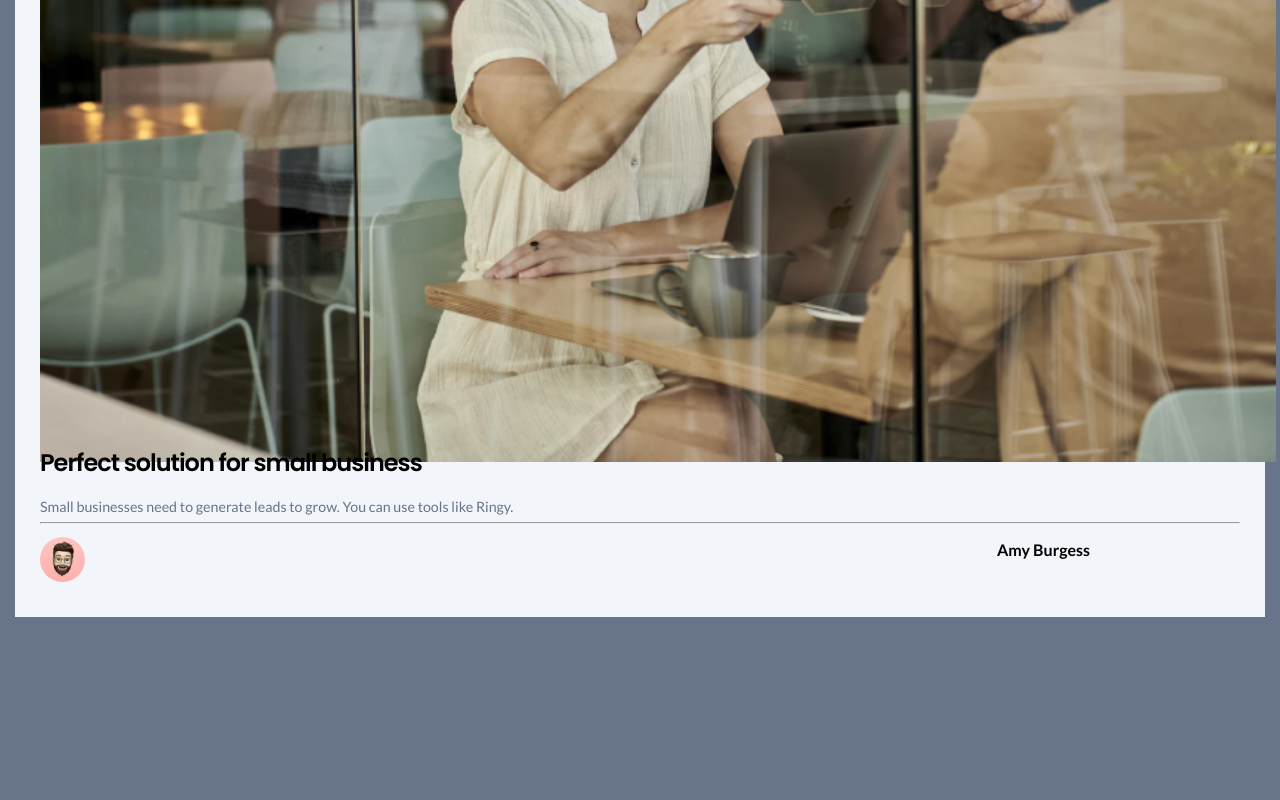
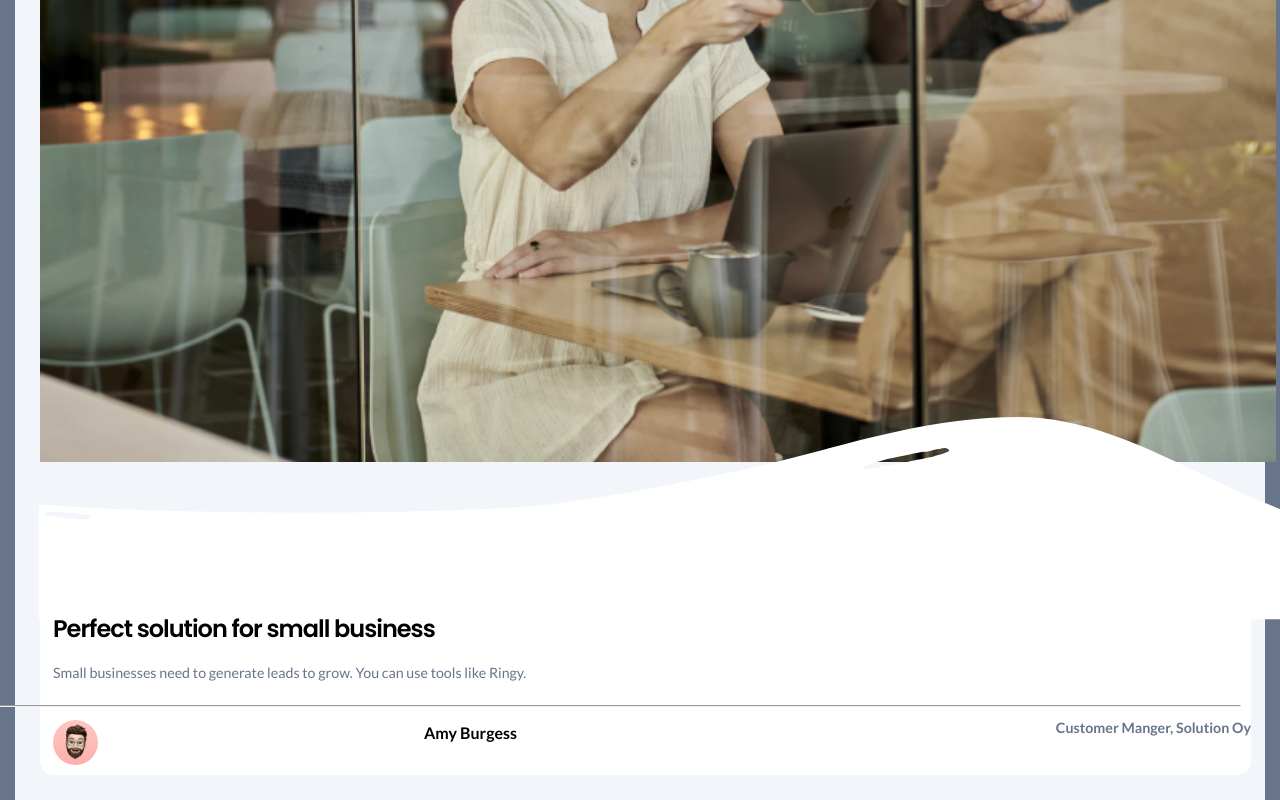
Before and after one commit to GuilhermeMenezesSilva/Business-Blog-Card, a plain HTML site: page index.html in a window 1280 px wide. Shown: the part 486-1286 px from the top of the page. Before the commit the page ends 1103 px from the top, so only its background shows below. Drawn offline with Linux system fonts and the light colour scheme.

Commit message:
estruturação finalizada

```diff
--- a/index.html
+++ b/index.html
@@ -12,6 +12,8 @@
 <body>
     <div id="container">
         <img src="img/hero-image-business-card.png" alt="imagem de negocios" id="imagem_principal">
+        <img src="img/white-overlay.svg" alt="imagem ondulada" id="ondulada">
+        <div id="divisao">
             <h1>Perfect solution for small business</h1>
             <p>Small businesses need to generate leads to grow. You can use tools like Ringy.</p>
 
@@ -20,6 +22,8 @@
             <div id="depoimento">
                 <img src="img/avatar-image-business-card.png" alt="icone de um homem" id="icone">
                 <h3>Amy Burgess</h3>
+                <p>Customer Manger, Solution Oy</p>
+            </div>
         </div>
     </div>
 
```
Lines whose indentation alone changed are shown as unchanged.
